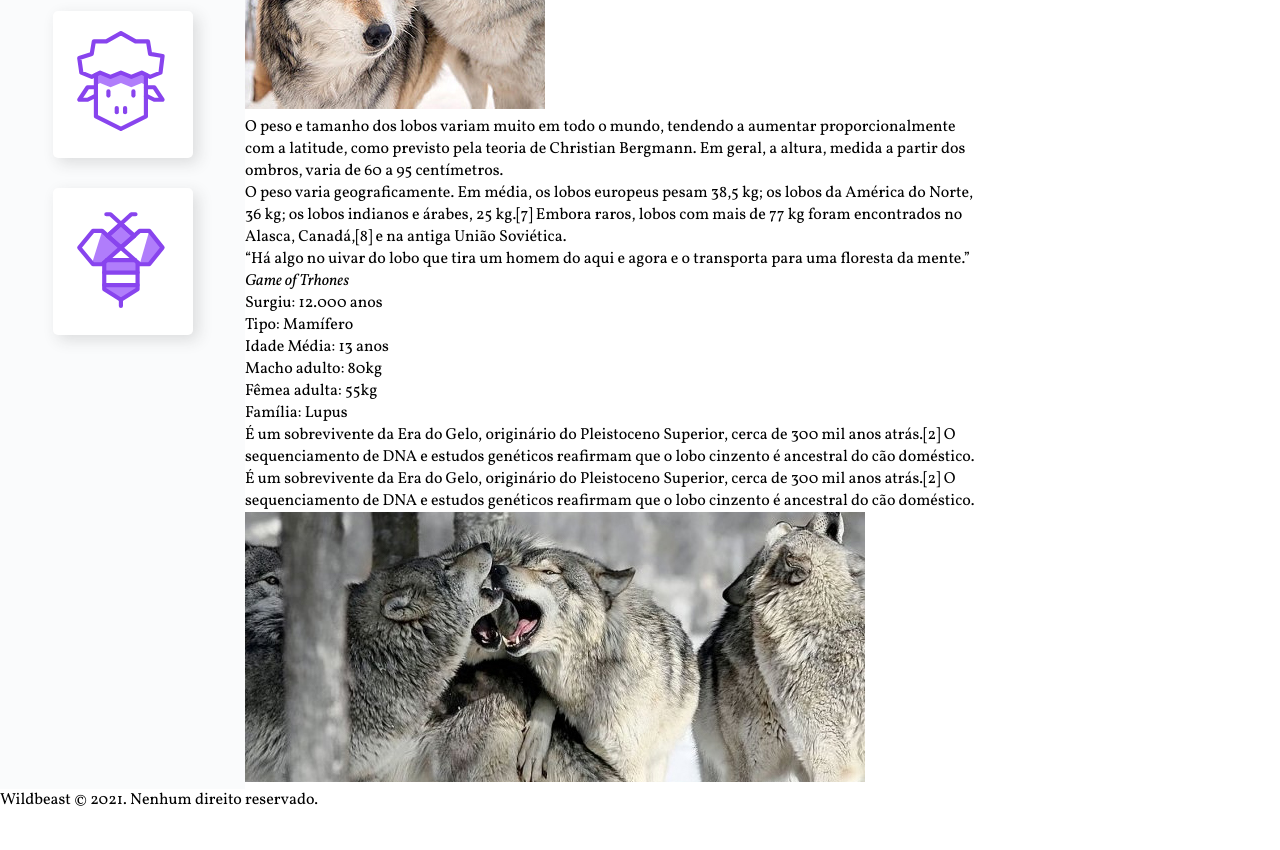
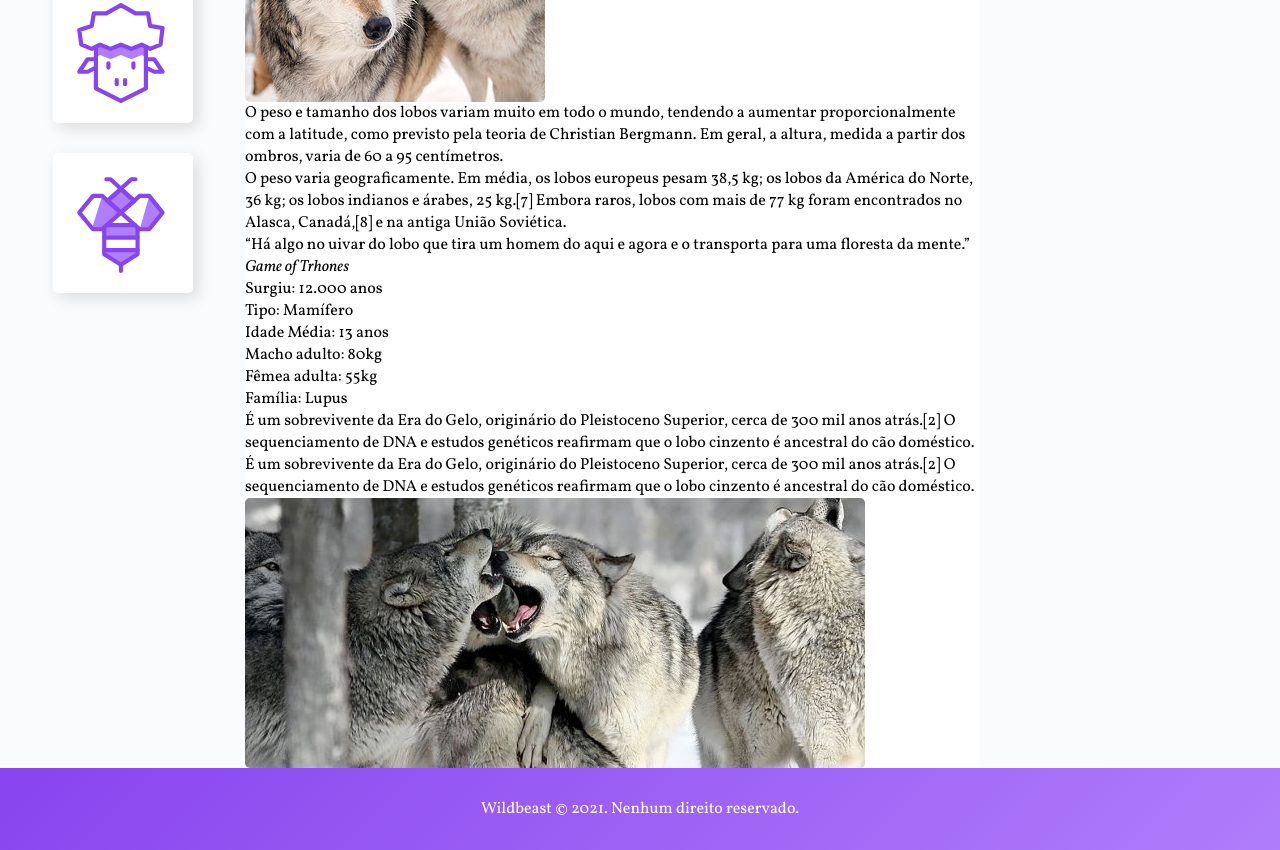
Before and after one commit to vs0uz4/cssgrid-origamid, a plain HTML site: page src/index.html in a window 1280 px wide. Shown: the part 835-1685 px from the top of the page. Before the commit the page ends 1646 px from the top, so only its background shows below. Drawn offline with Linux system fonts and the light colour scheme.

Commit message:
Styling adverts and footer sections

```diff
--- a/src/css/styles.css
+++ b/src/css/styles.css
@@ -20,7 +20,9 @@ a{
 }
 
 img {
+  display: block;
   max-width: 100%;
+  border-radius: 5px;
 }
 
 /* Main Grid */
@@ -70,6 +72,7 @@ img {
   margin-left: 30px;
 }
 
+/* Sidenav */
 .sidenav {
   grid-area: sidenav;
   background: #fafbfc;
@@ -92,14 +95,29 @@ img {
   background: #b07dfb;
 }
 
+/* Content */
 .content {
   grid-area: content;
 }
 
+/* AdSense / Adverts */
 .ads {
+  display: grid;
   grid-area: ads;
+  align-content: start;
+  gap: 30px;
+  padding: 30px;
+  background: #fafbfc;
 }
 
+/* Footer */
 .footer {
   grid-area: footer;
+  background: linear-gradient(135deg, #8844ee, #b07dfb);
 }
+
+.footer p {
+  text-align: center;
+  padding: 30px;
+  color: #fff;
+}
```
